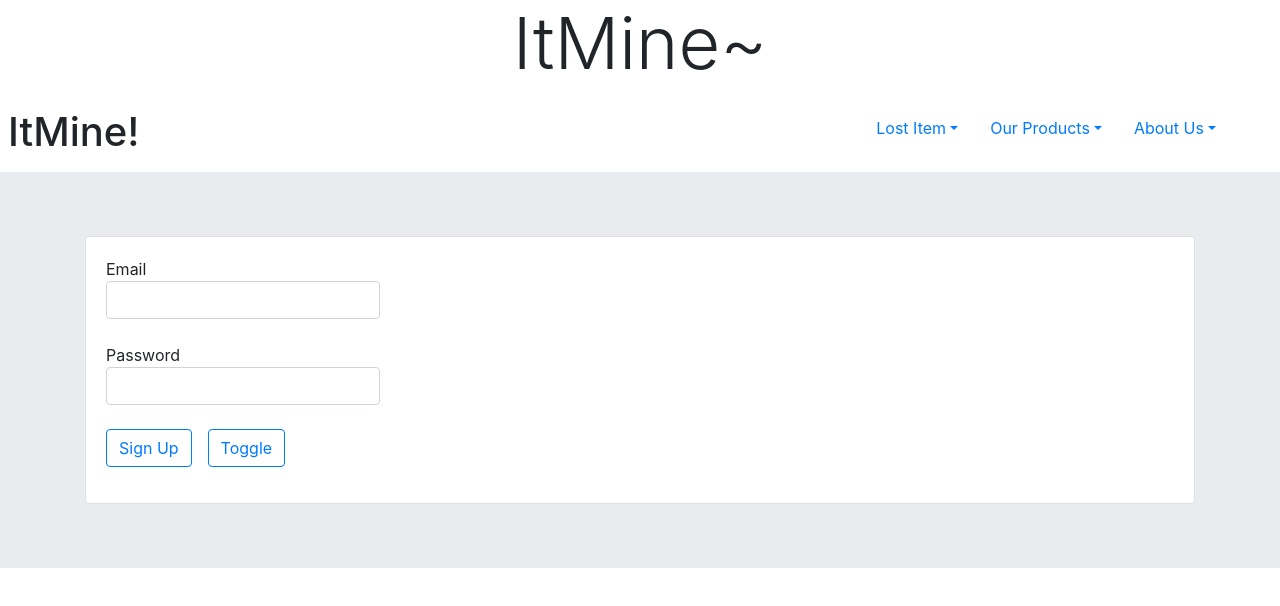
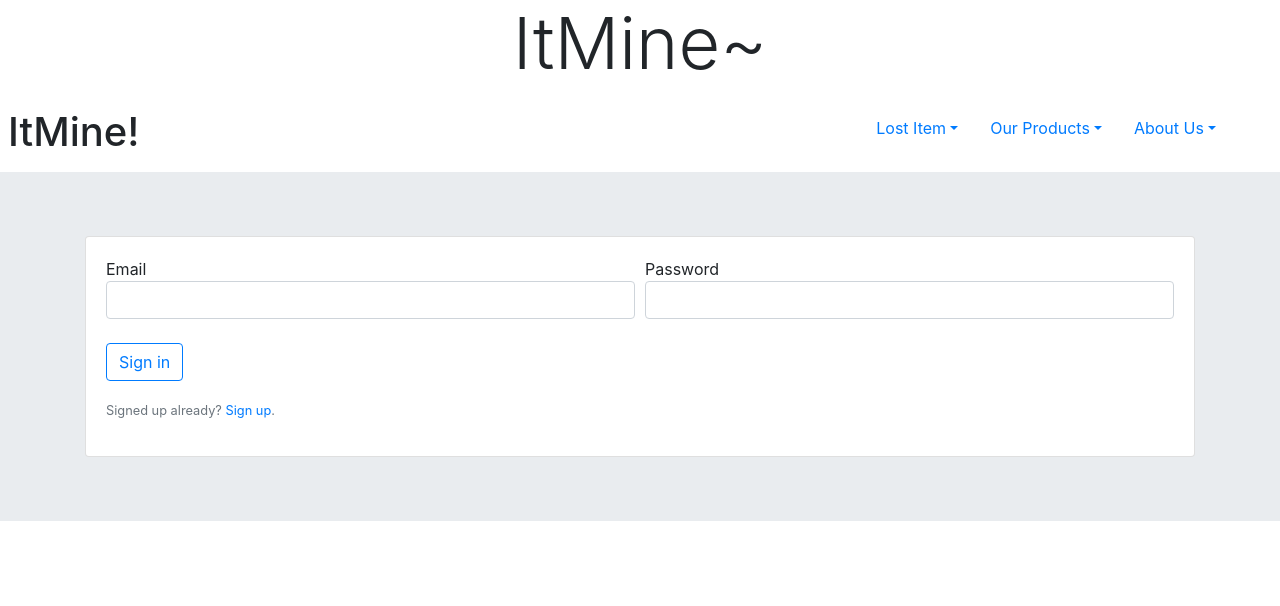
Before and after one commit to 10b-erp/itmine-client, an Angular app: page /auth in a window 1280 px wide. Shown: the top 606 px of the page. Built offline with nearby package versions, Linux system fonts and the light colour scheme.

Commit message:
updated design on sign in/sign up form

```diff
--- a/src/app/authorize/authorize.component.html
+++ b/src/app/authorize/authorize.component.html
@@ -2,17 +2,19 @@
   <div class='container'>
     <div class='card'>
       <div class='card-body'>
-        <div class='form-group'>
-          <label>
+        <div class='form-row'>
+          <div class='form-group col-12 col-md-6'>
+            <label class='d-block'>
               Email
               <input class='form-control' type='email' [(ngModel)]='userEmail'>
             </label>
           </div>
-        <div class='form-group'>
-          <label>
+          <div class='form-group col-12 col-md-6'>
+            <label class='d-block'>
               Password
               <input class='form-control' type='password' [(ngModel)]='userPassword'>
             </label>
+          </div>
         </div>
         <div class='collapse' id='toggleSignup'>
           <div class='card mb-3' >
@@ -22,8 +24,8 @@
           </div>
         </div>
         <div class='form-group'>
-          <button class='btn btn-outline-primary mr-3' type='submit' (click)='signIn()'>Sign Up</button>
-          <button class='btn btn-outline-primary' type='button' data-toggle='collapse' data-target='#toggleSignup'>Toggle</button>
+          <button class='btn btn-outline-primary mb-3' type='submit' (click)='signIn()'>{{ this.signInOut ? 'Sign up' : 'Sign in' }}</button>
+          <small class='form-text text-muted'>{{ this.signInOut ? 'Not signed up?' : 'Signed up already?' }} <a class='' data-toggle='collapse' href='#toggleSignup' (click)='toggleSignInOut()'>{{ this.signInOut ? 'Sign in' : 'Sign up' }}</a>.</small>
         </div>
       </div>
     </div>
--- a/src/app/authorize/authorize.component.ts
+++ b/src/app/authorize/authorize.component.ts
@@ -13,6 +13,8 @@ export class AuthorizeComponent implements OnInit {
   public userEmail: string;
   public userPassword: string;
 
+  public signInOut = false;
+
   ngOnInit() {
   }
 
@@ -25,4 +27,8 @@ export class AuthorizeComponent implements OnInit {
         // handle unsuccessful signing in
       });
   }
+
+  toggleSignInOut() {
+    this.signInOut = !this.signInOut;
+  }
 }
```
Lines whose indentation alone changed are shown as unchanged.
